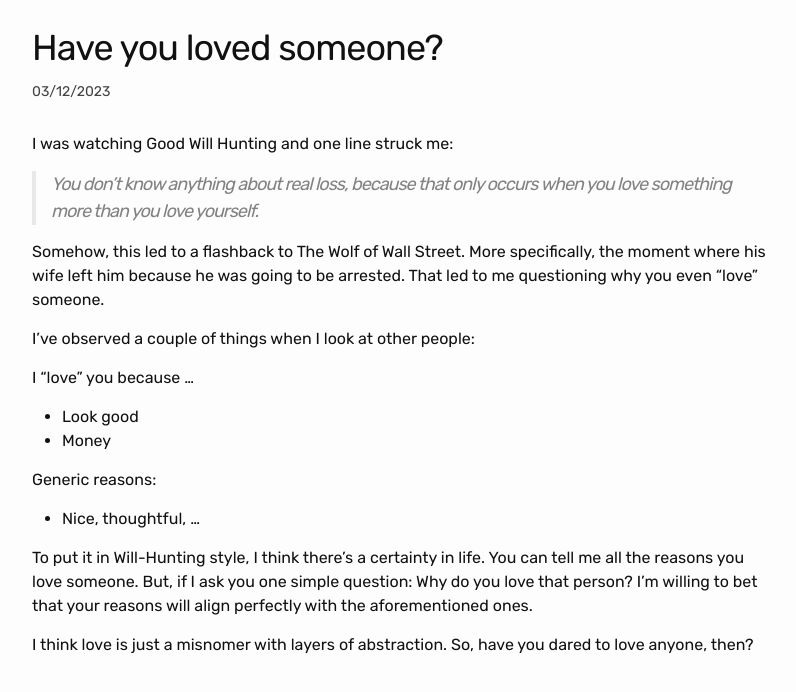
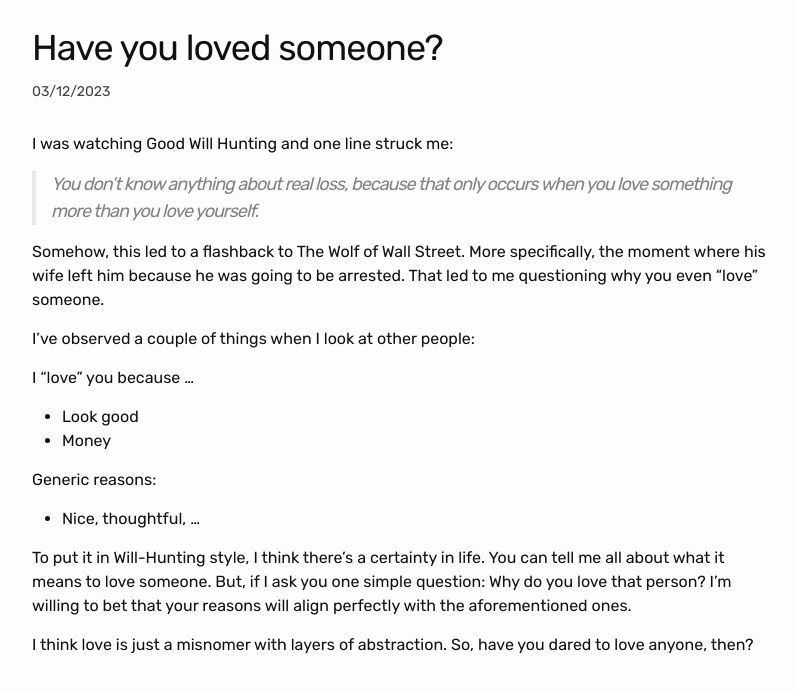
Before and after one commit to jainnimish/jainnimish.github.io, a Jekyll site: the page built from _posts/2023-12-03-have-you-loved-someone.md, in a window 1280 px wide. Shown: the top 692 px of the page, without its empty margins (238-1034 px from the left). Built offline with Jekyll 4.4.1, drawn with Linux system fonts in a browser that asks for light colours.

Commit message:
fixed sentence in have you loved someone

```diff
--- a/_posts/2023-12-03-have-you-loved-someone.md
+++ b/_posts/2023-12-03-have-you-loved-someone.md
@@ -17,6 +17,6 @@ I "love" you because ...
 Generic reasons:
 - Nice, thoughtful, ...
 
-To put it in Will-Hunting style, I think there's a certainty in life. You can tell me all the reasons you love someone. But, if I ask you one simple question: Why do you love that person? I'm willing to bet that your reasons will align perfectly with the aforementioned ones.
+To put it in Will-Hunting style, I think there's a certainty in life. You can tell me all about what it means to love someone. But, if I ask you one simple question: Why do you love that person? I'm willing to bet that your reasons will align perfectly with the aforementioned ones.
 
 I think love is just a misnomer with layers of abstraction. So, have you dared to love anyone, then?
```
